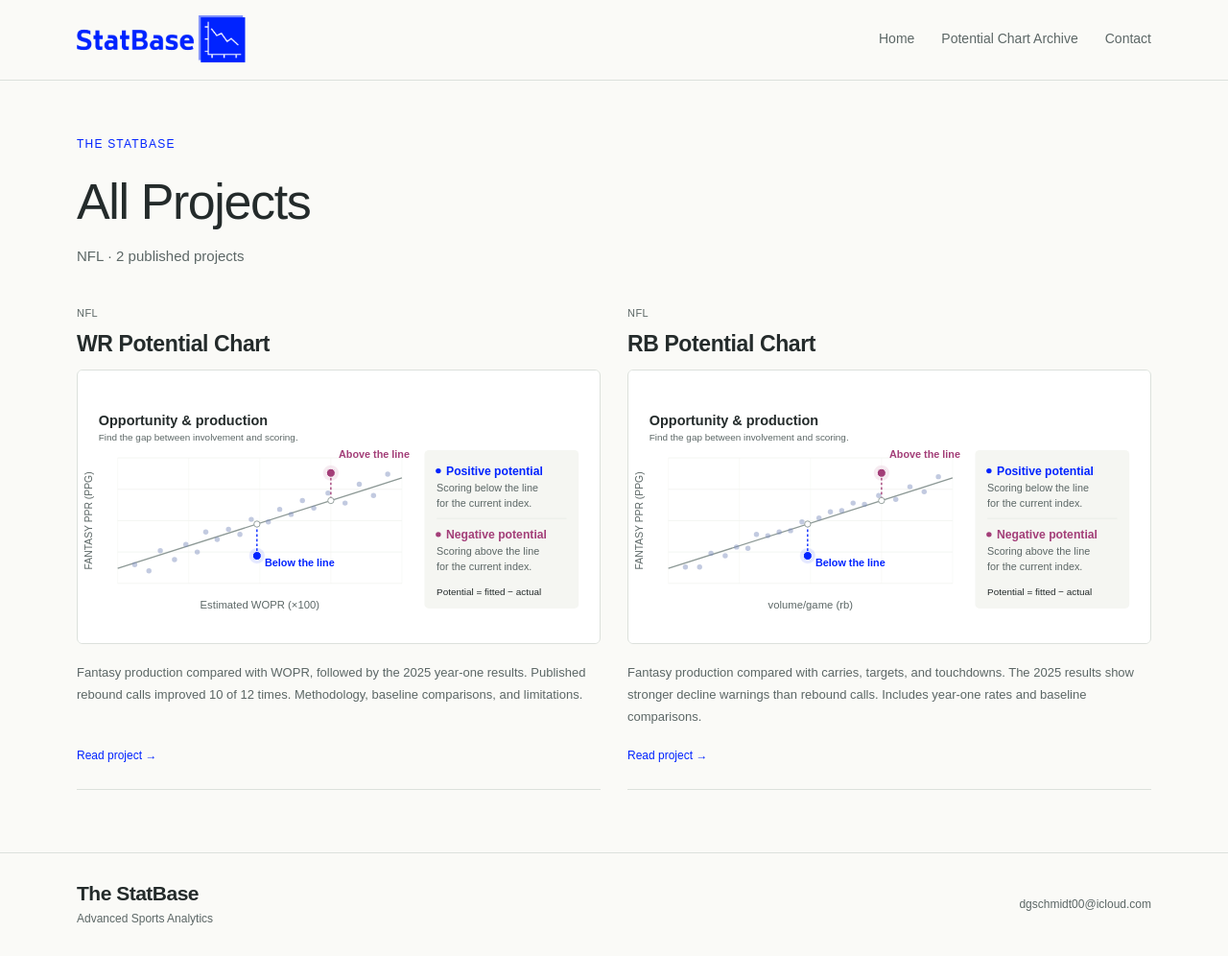
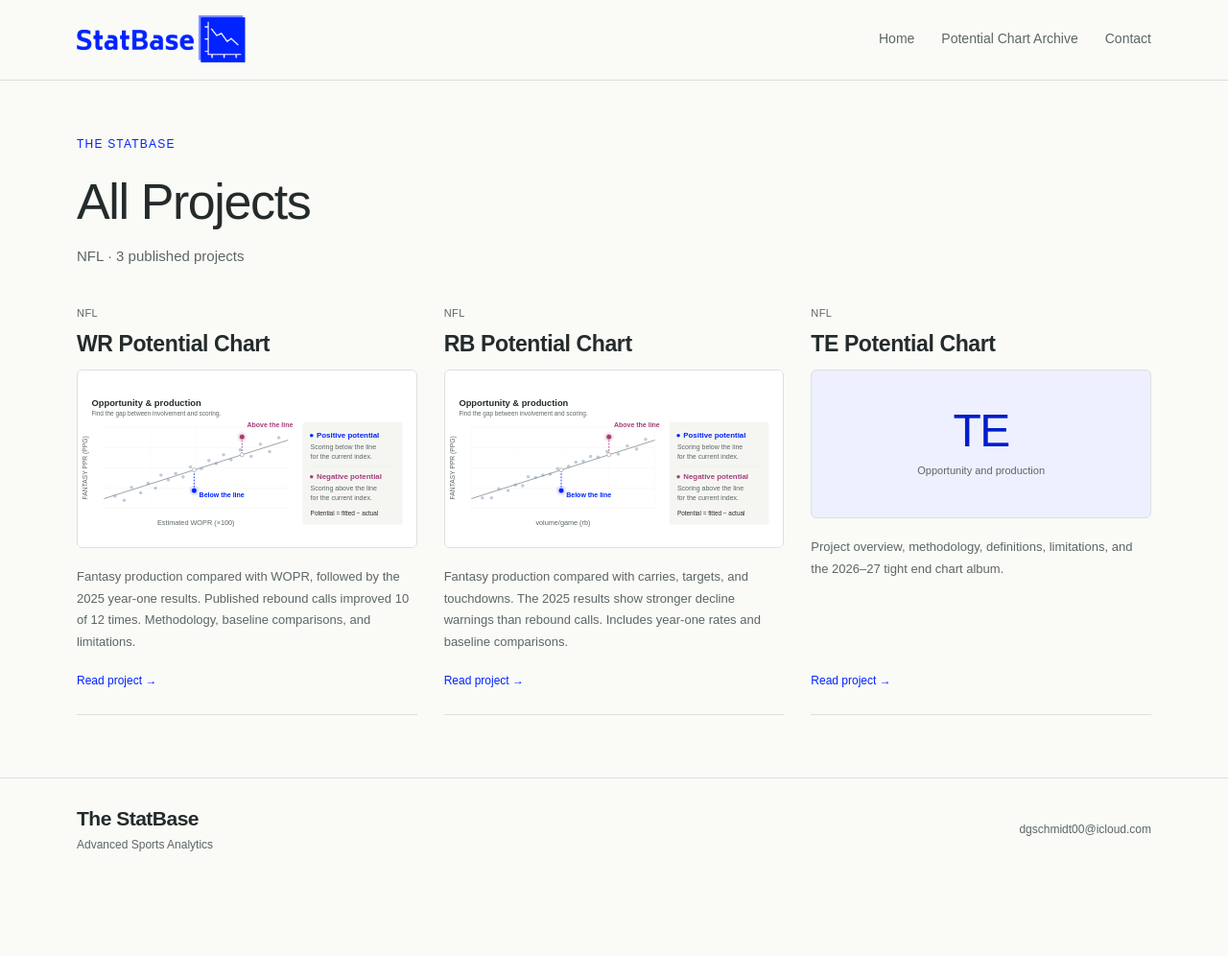
Before and after one commit to thestatbase/thestatbase.github.io, a Jekyll site: the page built from projects.html, in a window 1280 px wide and 996 px high. Shown: the whole window at 96% size. Built offline with Jekyll 4.4.1, drawn with Linux system fonts in a browser that asks for light colours.

Commit message:
Add TE Potential Chart article with copied WR sections and the current TE album

```diff
--- a/_data/chart_archive.json
+++ b/_data/chart_archive.json
@@ -6,7 +6,7 @@
   "albums": [
     {"id": "archive-2026-wr", "season": "2026", "label": "2026–27", "position": "WR", "kind": "local", "project_url": "/nfl/wr-potential/"},
     {"id": "archive-2026-rb", "season": "2026", "label": "2026–27", "position": "RB", "kind": "local", "project_url": "/nfl/rb-potential/"},
-    {"id": "archive-2026-te", "season": "2026", "label": "2026–27", "position": "TE", "kind": "local"},
+    {"id": "archive-2026-te", "season": "2026", "label": "2026–27", "position": "TE", "kind": "local", "project_url": "/nfl/te-potential/"},
     {"id": "archive-2025-wr", "season": "2025", "label": "2025–26", "position": "WR", "kind": "flourish", "story_id": "3356523", "project_url": "/nfl/wr-potential/"},
     {"id": "archive-2025-rb", "season": "2025", "label": "2025–26", "position": "RB", "kind": "flourish", "story_id": "3410504", "project_url": "/nfl/rb-potential/"}
   ]
--- a/_data/projects.json
+++ b/_data/projects.json
@@ -24,6 +24,17 @@
     "image": "potential-previews/rb-potential-preview.svg",
     "image_width": 1200,
     "image_height": 630
+  },
+  {
+    "title": "TE Potential Chart",
+    "description": "Project overview, methodology, definitions, limitations, and the 2026–27 tight end chart album.",
+    "url": "/nfl/te-potential/",
+    "sport": "nfl",
+    "category": "NFL",
+    "art_class": "nfl",
+    "value": "TE",
+    "label": "Opportunity and production",
+    "image": null
   },
   {
     "title": "Momentum & Game Outcomes",
--- a/charts.html
+++ b/charts.html
@@ -40,7 +40,7 @@ chart_archive: true
       </div>
       <p class="archive-album-note"><a href="https://public.flourish.studio/story/{{ entry.story_id }}/" target="_blank" rel="noopener">Open the original {{ entry.position }} album on Flourish &#8599;</a></p>
     {% endif %}
-    {% if entry.project_url %}<div class="archive-research-link"><a href="{{ entry.project_url | relative_url }}">Read the {{ entry.position }} methodology and year-one results &#8594;</a></div>{% endif %}
+    {% if entry.project_url %}<div class="archive-research-link"><a href="{{ entry.project_url | relative_url }}">{% if entry.position == 'TE' %}Read the TE project overview and methodology &#8594;{% else %}Read the {{ entry.position }} methodology and year-one results &#8594;{% endif %}</a></div>{% endif %}
   </section>
   {% endfor %}
   <script type="application/json" data-archive-seasons>{{ site.data.chart_archive.seasons | jsonify }}</script>
--- /dev/null
+++ b/nfl/te-potential.html
@@ -0,0 +1,50 @@
+---
+layout: default
+title: NFL TE Potential Chart
+description: Project overview, methodology, definitions, conclusions, limitations, and the 2026–27 tight end potential chart album.
+permalink: /nfl/te-potential/
+potential_page: true
+---
+
+<div class="breadcrumb"><a href="{{ '/' | relative_url }}">Home</a> <span>/</span> <a href="{{ '/projects/' | relative_url }}">Projects</a> <span>/</span> TE Potential Chart</div>
+<div class="page-header">
+<div class="potential-header-inner">
+<div class="page-category">NFL · Tight Ends</div>
+<h1>NFL Tight End Potential Chart</h1>
+<div class="page-meta">2026–27 season · Data: nflverse</div>
+</div>
+</div>
+<article class="page-content potential-content">
+<details class="article-toc potential-section-nav"><summary>On this page</summary><nav aria-label="On this page"><a href="#overview">Overview</a><a href="#method">Methodology</a><a href="#limitations">Limitations</a><a href="#season-album">2026–27 album</a></nav></details>
+<section class="potential-intro" id="overview">
+<h2>Project Overview and Goal</h2>
+<p>A receiver can receive a large share of his team's passing opportunities without producing the fantasy points that would typically come with that role. The goal of this project was to identify those differences, then determine if they could be used to predict a change in the player's future production.</p>
+<p>I used linear regression to compare a receiver's opportunity with his fantasy points per game in 1 point-per-reception scoring. Players below the league regression line were given positive potential, while players above it were given negative potential. The theory was that players producing less than their opportunity would suggest may improve, while players producing considerably more may decline.</p>
+<p>Through the first season of forward testing, 2025-26, the model showed promising results, which can be found in the <a href="{{ '/nfl/wr-potential/#results' | relative_url }}">Year-one Results</a> tab of this article. In the offseason, I worked to improve the volume-based metric that was used for receivers, slightly modifying WOPR to make it a better representation of a player's per-game opportunity.</p>
+</section>
+<section class="potential-supported" id="method">
+<h2>Methodology and Definitions</h2>
+<div class="potential-support-layout"><div class="potential-support-copy">
+
+<h3>Opportunity and Production</h3>
+<p>WOPR, or Weighted Opportunity Rating, combines a receiver's target share and air-yards share. Target share measures how many of a team's pass attempts are directed toward the receiver. Air-yards share measures how much of the team's intended receiving distance belongs to him. Combining the two provides a way to evaluate the opportunity the receiver has received, rather than relying only on the yards or touchdowns he has produced.</p>
+<div class="potential-formula">WOPR = 1.5 × target share + 0.7 × air-yards share<br/>Chart X Axis = 100 × WOPR × selected week / recorded player games<br/>Chart Y Axis = full-PPR fantasy points / recorded player games</div>
+<h3>Potential and the Regression Line</h3>
+<p>A least-squares regression line describes the relationship between the opportunity index and current scoring among the plotted receivers. Potential is the fitted scoring value minus the player's current scoring average, also known as the negative of the player's residual.</p>
+<div class="potential-formula">Potential = fitted PPR per game - current PPR per game</div>
+<p>For example, a receiver averaging 10 points whose position on the line corresponds to 13 would have +3 potential, meaning there is a gap of 3 points between his current production and his expected production based on the league-average regression line.</p>
+<h3>How the Results Were Evaluated</h3>
+<p>Each eligible chart selection was compared with scoring in the next three scheduled games of the player's cutoff team. A window is one player evaluated from one chart, so the same receiver can appear in several windows. Improvement means the later average exceeded the average at publication; decline means it was lower. Ties do not count as a correct change.</p>
+<p>Appearance-based averages use games with recorded player statistics. Team-game measures also include games without a later player appearance, counting those as zero. Windows without three remaining regular-season games, or without the required same-team follow-up, are excluded from the primary three-game test.</p>
+</div></div>
+</section>
+<section id="limitations">
+<h2>Conclusions and Limitations</h2>
+<p>The first year of forward testing for the Wide Receiver Potential Chart shows promising results, with most and least potential selections strongly beating out the random player baseline. While misses are somewhat inevitable when running a model for the duration of an 18-week season, the potential charts served as a relatively consistent and strong indicator of wide receiver regressions and improvements.</p>
+<p><strong>It is important to note the following limitations with this project:</strong></p>
+<p>The chart cannot fully account for injuries, changes in quarterback play, or changes in a player's role. The fitted line describes scoring and opportunity from the same period, so a large gap is not proof that the gap will disappear. Furthermore, a correctly predicted decline does not necessarily mean that the receiver stopped being productive: the Least Potential selections still averaged 13.42 later points per appearance. That figure is a large stepdown from the typical performance of selected players, but is still the production of a serviceable fantasy player.</p>
+
+</section>
+<p class="potential-archive-note">Browse all WR, RB, and TE seasons in the <a href="{{ '/charts/' | relative_url }}">Potential Chart Archive</a>.</p>
+{% include potential-album.html position='TE' %}
+</article>
--- a/projects.html
+++ b/projects.html
@@ -1,13 +1,13 @@
 ---
 layout: default
 title: All Projects
-description: "Published StatBase research projects: the NFL WR and RB Potential Charts."
+description: "Published StatBase research projects: the NFL WR, RB, and TE Potential Charts."
 permalink: /projects/
 ---
 <section class="projects-hero">
   <p class="projects-eyebrow">The StatBase</p>
   <h1>All Projects</h1>
-  <p class="projects-hero-sub">{% if site.show_unpublished_projects %}All 9 projects · Local draft preview{% else %}NFL &middot; 2 published projects{% endif %}</p>
+  <p class="projects-hero-sub">{% if site.show_unpublished_projects %}All 10 projects · Local draft preview{% else %}NFL &middot; 3 published projects{% endif %}</p>
 </section>
 <section class="project-directory" aria-label="Research projects">
   {% include project-grid.html %}
```
